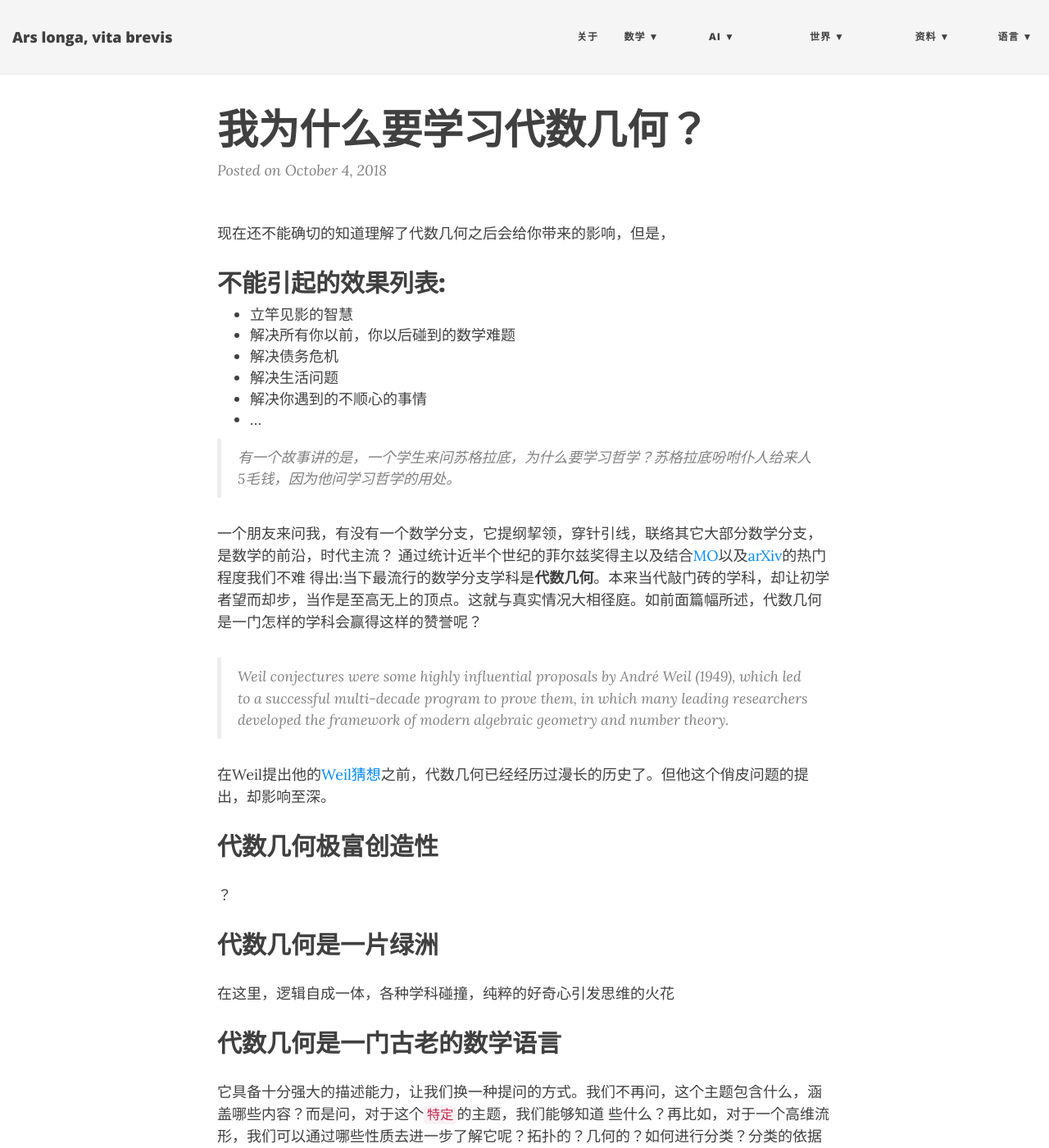
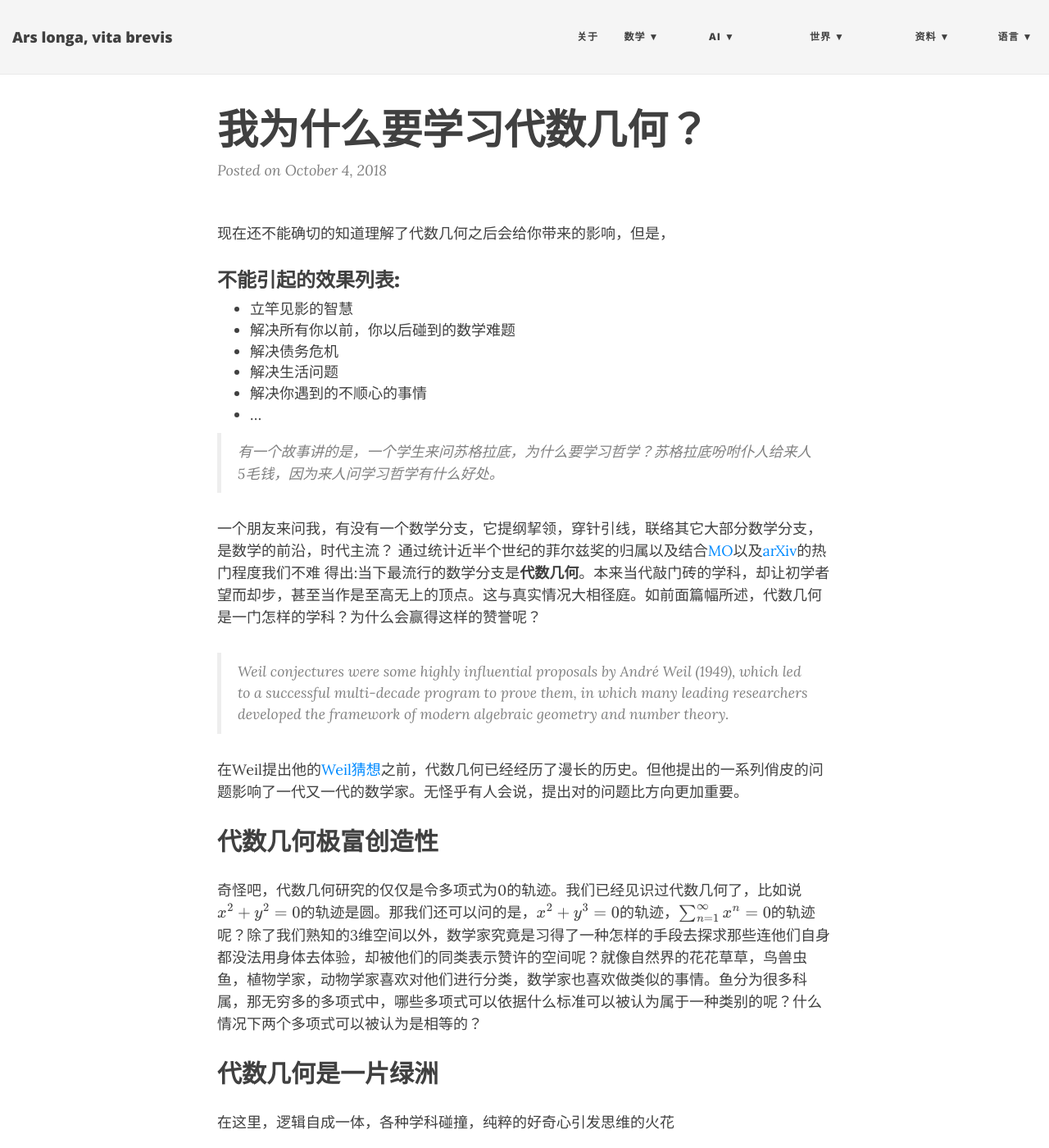
Before and after one commit to ZionPi/zionpi.github.io, a Jekyll site: the page built from _posts/2018-10-04-why-you-should-learn-algebraic-geometry.md, in a window 1280 px wide and 1400 px high. Shown: the whole window at 82% size. Built offline with Jekyll 4.4.1, drawn with Linux system fonts in a browser that asks for light colours; nearby versions of some CDN libraries; formulas are drawn with MathJax 3.

Commit message:
Update 2018-10-04-why-you-should-learn-algebraic-geometry.md

```diff
--- a/_posts/2018-10-04-why-you-should-learn-algebraic-geometry.md
+++ b/_posts/2018-10-04-why-you-should-learn-algebraic-geometry.md
@@ -3,7 +3,7 @@ layout: post
 title: 我为什么要学习代数几何？
 ---
 现在还不能确切的知道理解了代数几何之后会给你带来的影响，但是，
-## 不能引起的效果列表:
+### 不能引起的效果列表:
 - 立竿见影的智慧
 - 解决所有你以前，你以后碰到的数学难题
 - 解决债务危机
@@ -11,18 +11,18 @@ title: 我为什么要学习代数几何？
 - 解决你遇到的不顺心的事情
 - ...
 
->有一个故事讲的是，一个学生来问苏格拉底，为什么要学习哲学？苏格拉底吩咐仆人给来人5毛钱，因为他问学习哲学的用处。
+>有一个故事讲的是，一个学生来问苏格拉底，为什么要学习哲学？苏格拉底吩咐仆人给来人5毛钱，因为来人问学习哲学有什么好处。
 
 一个朋友来问我，有没有一个数学分支，它提纲挈领，穿针引线，联络其它大部分数学分支，是数学的前沿，时代主流？
-通过统计近半个世纪的菲尔兹奖得主以及结合[MO](https://mathoverflow.net/)以及[arXiv](https://arxiv.org/)的热门程度我们不难
-得出:当下最流行的数学分支学科是**代数几何**。本来当代敲门砖的学科，却让初学者望而却步，当作是至高无上的顶点。这就与真实情况大相径庭。如前面篇幅所述，代数几何是一门怎样的学科会赢得这样的赞誉呢？
+通过统计近半个世纪的菲尔兹奖的归属以及结合[MO](https://mathoverflow.net/)以及[arXiv](https://arxiv.org/)的热门程度我们不难
+得出:当下最流行的数学分支是**代数几何**。本来当代敲门砖的学科，却让初学者望而却步，甚至当作是至高无上的顶点。这与真实情况大相径庭。如前面篇幅所述，代数几何是一门怎样的学科？为什么会赢得这样的赞誉呢？
 
 >  Weil conjectures were some highly influential proposals by André Weil (1949), which led to a successful multi-decade program to prove them, in which many leading researchers developed the framework of modern algebraic geometry and number theory.
 
-在Weil提出他的[Weil猜想](https://en.wikipedia.org/wiki/Weil_conjectures)之前，代数几何已经经历过漫长的历史了。但他这个俏皮问题的提出，却影响至深。
+在Weil提出他的[Weil猜想](https://en.wikipedia.org/wiki/Weil_conjectures)之前，代数几何已经经历了漫长的历史。但他提出的一系列俏皮的问题影响了一代又一代的数学家。无怪乎有人会说，提出对的问题比方向更加重要。
 
 ## 代数几何极富创造性
-？
+奇怪吧，代数几何研究的仅仅是令多项式为0的轨迹。我们已经见识过代数几何了，比如说$x^2 + y^2 = 0$的轨迹是圆。那我们还可以问的是，$x^2 + y^3 = 0$的轨迹，$\sum_{n=1}^{\infty}x^n=0$的轨迹呢？除了我们熟知的3维空间以外，数学家究竟是习得了一种怎样的手段去探求那些连他们自身都没法用身体去体验，却被他们的同类表示赞许的空间呢？就像自然界的花花草草，鸟兽虫鱼，植物学家，动物学家喜欢对他们进行分类，数学家也喜欢做类似的事情。鱼分为很多科属，那无穷多的多项式中，哪些多项式可以依据什么标准可以被认为属于一种类别的呢？什么情况下两个多项式可以被认为是相等的？
 ## 代数几何是一片绿洲
 在这里，逻辑自成一体，各种学科碰撞，纯粹的好奇心引发思维的火花
 
```
